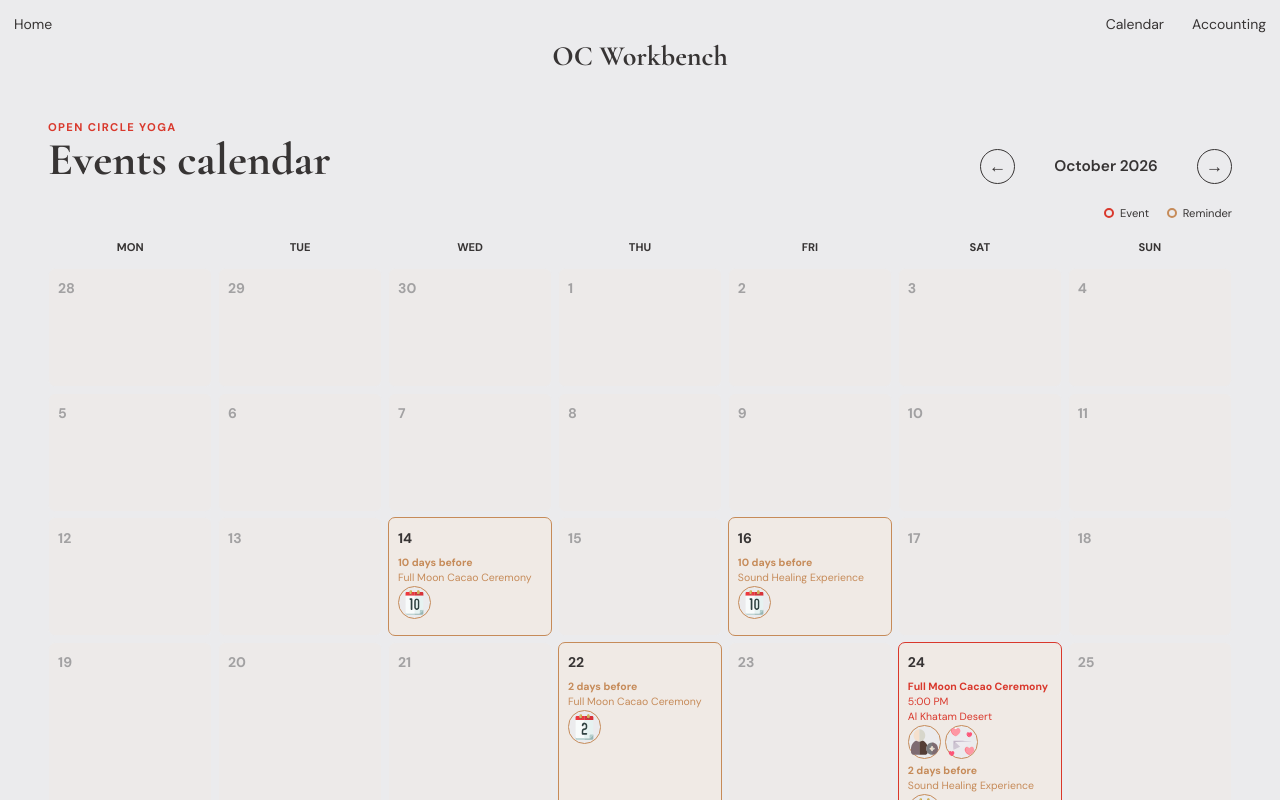
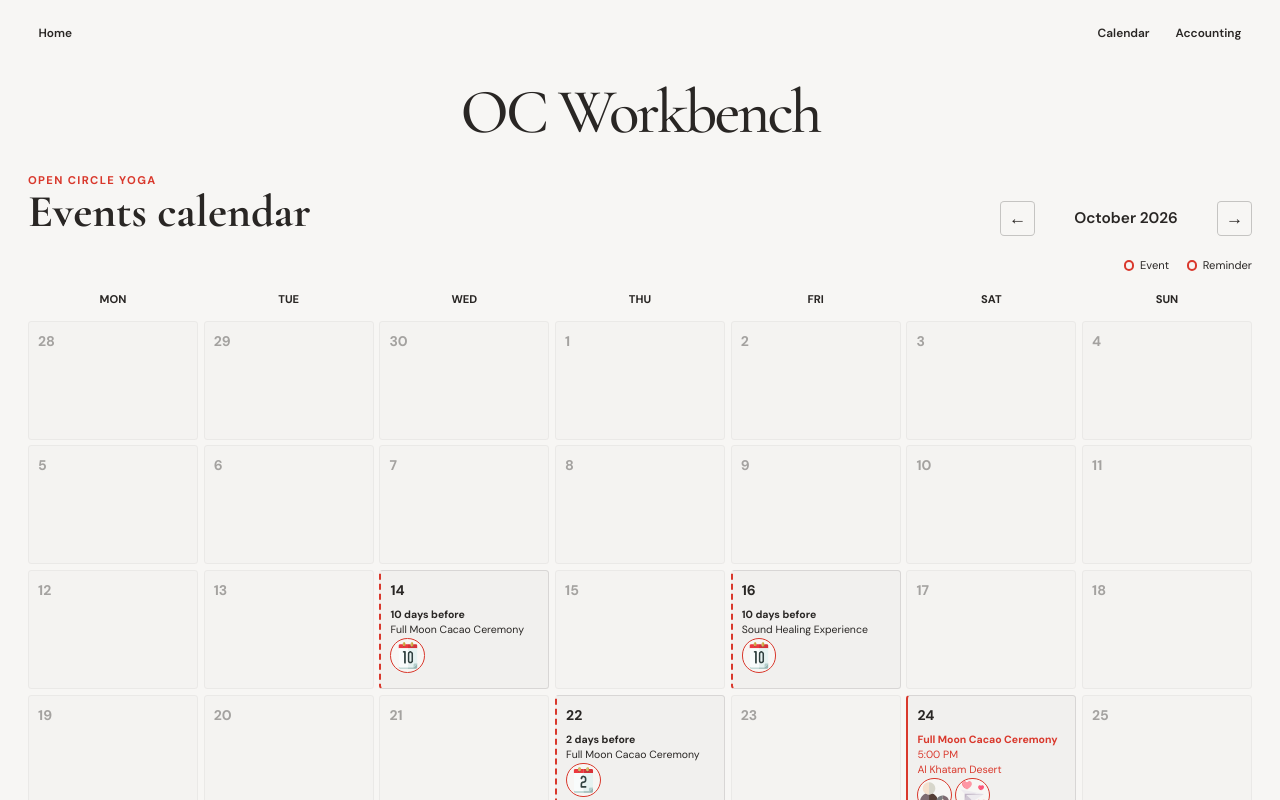
Before and after one commit to jcnccsr/oc, a Next.js app: page / in a window 1280 px wide. Shown: the top 800 px of the page. Built offline with nearby package versions, Linux system fonts and the light colour scheme.

Commit message:
Retheme the codebase

```diff
--- a/src/app/accounting/accounting.module.css
+++ b/src/app/accounting/accounting.module.css
@@ -1,7 +1,8 @@
 .main {
   width: 100%;
-  max-width: 1240px;
-  padding: 2rem;
+  max-width: 1280px;
+  margin: 0 auto;
+  padding: 0 2rem 2rem;
 }
 
 .accounting {
@@ -38,9 +39,9 @@
   gap: 1rem;
   min-height: 6rem;
   padding: 1rem;
-  border: 1px solid var(--hue-beige);
-  border-radius: 0.5rem;
-  background: color-mix(in srgb, var(--hue-beige) 35%, var(--background));
+  border: 1px solid color-mix(in srgb, var(--foreground) 15%, transparent);
+  border-radius: 0.25rem;
+  background: color-mix(in srgb, var(--foreground) 3%, var(--background));
 }
 
 .icon {
@@ -49,9 +50,10 @@
   width: 3rem;
   height: 3rem;
   place-items: center;
-  border: 1px solid var(--hue-sauge);
+  border: 1px solid var(--hue-rouge);
   border-radius: 50%;
   background: var(--background);
+  color: var(--hue-rouge);
   font-size: 1.4rem;
 }
 
@@ -67,9 +69,13 @@
 }
 
 .company a {
-  color: var(--hue-sauge);
+  color: var(--hue-rouge);
   text-decoration: underline;
   text-underline-offset: 0.15em;
+}
+
+.company a:hover {
+  color: var(--hue-sauge);
 }
 
 .placeholder {
--- a/src/app/globals.css
+++ b/src/app/globals.css
@@ -1,17 +1,16 @@
 @import "../styles/reset.css";
 
 :root {
-  --hue-noire: #373434;
   --hue-rouge: #d9382c;
-  --hue-beige: #f5e9dd;
-  --hue-blanc: #ebebed;
   --hue-sauge: #c68b59;
 
-  --background: var(--hue-blanc);
-  --foreground: var(--hue-noire);
+  --background: #f7f6f4;
+  --foreground: #292624;
 
   font-size: 12px;
+  color-scheme: light;
 }
+
 @media (width > 360px) {
   :root {
     font-size: 14px;
@@ -20,8 +19,9 @@
 
 @media (prefers-color-scheme: dark) {
   :root {
-    --background: var(--hue-noire);
-    --foreground: var(--hue-blanc);
+    --background: #242220;
+    --foreground: #f2efec;
+    color-scheme: dark;
   }
 }
 
@@ -40,7 +40,7 @@ body {
   min-height: 100%;
   display: flex;
   flex-direction: column;
-  align-items: center;
+  align-items: stretch;
   color: var(--foreground);
   background: var(--background);
   font-family: var(--font-dm-sans), sans-serif;
@@ -68,13 +68,9 @@ h6 {
 a {
   color: inherit;
   text-decoration: none;
-}
-a:hover {
-  color: var(--hue-rouge);
+  transition: color 160ms ease;
 }
 
-@media (prefers-color-scheme: dark) {
-  html {
-    color-scheme: dark;
-  }
+a:hover {
+  color: var(--hue-sauge);
 }
--- a/src/app/page.module.css
+++ b/src/app/page.module.css
@@ -1,21 +1,10 @@
 .page {
-  --background: #fafafa;
-  --foreground: #fff;
-
-  --text-primary: #000;
-  --text-secondary: #666;
-
-  --button-primary-hover: #383838;
-  --button-secondary-hover: #f2f2f2;
-  --button-secondary-border: #ebebeb;
-
   display: flex;
   flex: 1;
   flex-direction: column;
   align-items: center;
   justify-content: center;
-  font-family: var(--font-geist-sans);
-  background-color: var(--background);
+  background: var(--background);
 }
 
 .main {
@@ -26,7 +15,7 @@
   flex-direction: column;
   align-items: flex-start;
   justify-content: space-between;
-  background-color: var(--foreground);
+  background: var(--background);
   padding: 120px 60px;
 }
 
@@ -45,7 +34,7 @@
   line-height: 48px;
   letter-spacing: -2.4px;
   text-wrap: balance;
-  color: var(--text-primary);
+  color: var(--foreground);
 }
 
 .intro p {
@@ -53,12 +42,12 @@
   font-size: 18px;
   line-height: 32px;
   text-wrap: balance;
-  color: var(--text-secondary);
+  color: color-mix(in srgb, var(--foreground) 72%, var(--background));
 }
 
 .intro a {
   font-weight: 500;
-  color: var(--text-primary);
+  color: var(--foreground);
 }
 
 .ctas {
@@ -85,25 +74,25 @@
 }
 
 a.primary {
-  background: var(--text-primary);
+  background: var(--hue-rouge);
   color: var(--background);
   gap: 8px;
 }
 
 a.secondary {
-  border-color: var(--button-secondary-border);
+  border-color: color-mix(in srgb, var(--foreground) 24%, transparent);
 }
 
 /* Enable hover only on non-touch devices */
 @media (hover: hover) and (pointer: fine) {
   a.primary:hover {
-    background: var(--button-primary-hover);
-    border-color: transparent;
+    background: var(--hue-sauge);
   }
 
   a.secondary:hover {
-    background: var(--button-secondary-hover);
-    border-color: transparent;
+    color: var(--foreground);
+    border-color: var(--hue-sauge);
+    background: var(--hue-sauge);
   }
 }
 
@@ -123,28 +112,9 @@ a.secondary {
   }
 }
 
-@media (prefers-color-scheme: dark) {
-  .logo {
-    filter: invert();
-  }
-
-  .page {
-    --background: #000;
-    --foreground: #000;
-
-    --text-primary: #ededed;
-    --text-secondary: #999;
-
-    --button-primary-hover: #ccc;
-    --button-secondary-hover: #1a1a1a;
-    --button-secondary-border: #1a1a1a;
-  }
-}
-
 .code {
-  font-family: var(--font-geist-mono);
   font-size: 0.9em;
-  background: color-mix(in srgb, currentColor 8%, transparent);
+  background: color-mix(in srgb, var(--foreground) 8%, var(--background));
   padding: 0.1em 0.4em;
   border-radius: 6px;
 }
--- a/src/components/Calendar/Calendar.module.css
+++ b/src/components/Calendar/Calendar.module.css
@@ -1,7 +1,8 @@
 .main {
   width: 100%;
-  max-width: 1240px;
-  padding: 2rem;
+  max-width: 1280px;
+  margin: 0 auto;
+  padding: 0 2rem 2rem;
 }
 
 .calendar {
@@ -46,16 +47,23 @@
 .monthControls button {
   width: 2.5rem;
   height: 2.5rem;
-  border: 1px solid var(--hue-noire);
-  border-radius: 50%;
+  border: 1px solid color-mix(in srgb, var(--foreground) 24%, transparent);
+  border-radius: 0.3rem;
   color: var(--foreground);
   background: var(--background);
   font-size: 1.25rem;
+  transition: color 160ms ease, background-color 160ms ease, border-color 160ms ease;
 }
 
 .monthControls button:hover {
-  color: var(--hue-blanc);
-  background: var(--hue-noire);
+  color: var(--foreground);
+  border-color: var(--hue-sauge);
+  background: var(--hue-sauge);
+}
+
+.monthControls button:focus-visible {
+  outline: 2px solid var(--hue-rouge);
+  outline-offset: 2px;
 }
 
 .legend {
@@ -84,7 +92,8 @@
 }
 
 .reminderLegend {
-  border-color: var(--hue-sauge) !important;
+  border-style: dashed;
+  border-color: var(--hue-rouge) !important;
 }
 
 .calendarGrid {
@@ -105,9 +114,9 @@
   min-width: 0;
   min-height: 8.5rem;
   padding: 0.65rem;
-  border: 1px solid var(--background);
-  border-radius: 0.5rem;
-  background: color-mix(in srgb, var(--hue-beige) 48%, var(--background));
+  border: 1px solid color-mix(in srgb, var(--foreground) 12%, transparent);
+  border-radius: 0.25rem;
+  background: color-mix(in srgb, var(--foreground) 3%, var(--background));
 }
 
 .outsideMonth {
@@ -120,11 +129,11 @@
 }
 
 .eventDay {
-  border-color: var(--hue-rouge);
+  border-left: 2px solid var(--hue-rouge);
 }
 
 .reminderDay {
-  border-color: var(--hue-sauge);
+  border-left: 2px dashed var(--hue-rouge);
 }
 
 .dayHeading {
@@ -160,7 +169,7 @@
 }
 
 .eventItemReminder {
-  color: var(--hue-sauge);
+  color: var(--foreground);
 }
 
 .eventName {
--- a/src/components/EventMessageComposer/EventMessageComposer.module.css
+++ b/src/components/EventMessageComposer/EventMessageComposer.module.css
@@ -11,9 +11,10 @@
   aspect-ratio: 1;
   place-items: center;
   padding: 0.15rem;
-  border: 1px solid var(--hue-sauge);
+  border: 1px solid var(--hue-rouge);
   border-radius: 50%;
   background: var(--background);
+  transition: background-color 160ms ease, border-color 160ms ease;
 }
 
 .messageButton img {
@@ -22,9 +23,13 @@
   object-fit: contain;
 }
 
-.messageButton:hover,
+.messageButton:hover {
+  border-color: var(--hue-sauge);
+  background: var(--hue-sauge);
+}
+
 .messageButton:focus-visible {
-  outline: 2px solid var(--hue-sauge);
+  outline: 2px solid var(--hue-rouge);
   outline-offset: 2px;
 }
 
@@ -37,14 +42,15 @@
   padding: 0;
   overflow: auto;
   transform: translate(-50%, -50%);
-  border: 1px solid var(--hue-beige);
-  border-radius: 0.75rem;
+  border: 1px solid color-mix(in srgb, var(--foreground) 20%, transparent);
+  border-radius: 0.35rem;
   color: var(--foreground);
   background: var(--background);
+  box-shadow: 0 1.5rem 5rem color-mix(in srgb, var(--foreground) 20%, transparent);
 }
 
 .dialog::backdrop {
-  background: color-mix(in srgb, var(--hue-noire) 55%, transparent);
+  background: color-mix(in srgb, var(--foreground) 55%, transparent);
 }
 
 .composer {
@@ -76,10 +82,20 @@
 .closeButton {
   width: 2.25rem;
   height: 2.25rem;
-  border: 1px solid var(--hue-beige);
-  border-radius: 50%;
+  border: 1px solid color-mix(in srgb, var(--foreground) 20%, transparent);
+  border-radius: 0.25rem;
   background: var(--background);
   font-size: 1.5rem;
+}
+
+.closeButton:hover {
+  border-color: var(--hue-sauge);
+  background: var(--hue-sauge);
+}
+
+.closeButton:focus-visible {
+  outline: 2px solid var(--hue-rouge);
+  outline-offset: 2px;
 }
 
 .typeButtons {
@@ -90,15 +106,28 @@
 
 .typeButtons button {
   padding: 0.4rem 0.65rem;
-  border: 1px solid var(--hue-beige);
+  border: 1px solid var(--hue-rouge);
   border-radius: 2rem;
   background: var(--background);
   font-size: 0.8rem;
+  transition: color 160ms ease, background-color 160ms ease, border-color 160ms ease;
+}
+
+.typeButtons button:hover {
+  border-color: var(--hue-sauge);
+  background: var(--hue-sauge);
 }
 
 .typeButtons .selectedType {
+  color: var(--background);
+  border-color: var(--hue-rouge);
+  background: var(--hue-rouge);
+}
+
+.typeButtons .selectedType:hover {
+  color: var(--foreground);
   border-color: var(--hue-sauge);
-  background: color-mix(in srgb, var(--hue-beige) 60%, var(--background));
+  background: var(--hue-sauge);
 }
 
 .form {
@@ -128,8 +157,8 @@
 .preview {
   width: 100%;
   padding: 0.6rem;
-  border: 1px solid var(--hue-beige);
-  border-radius: 0.35rem;
+  border: 1px solid color-mix(in srgb, var(--foreground) 22%, transparent);
+  border-radius: 0.2rem;
   color: var(--foreground);
   background: var(--background);
   font-family: var(--font-dm-sans), sans-serif;
@@ -137,10 +166,19 @@
   font-weight: 400;
 }
 
+.form input:focus-visible,
+.form textarea:focus-visible,
+.form select:focus-visible,
+.preview:focus-visible {
+  border-color: var(--hue-rouge);
+  outline: 2px solid var(--hue-rouge);
+  outline-offset: 1px;
+}
+
 .validationMessage {
   padding: 0.6rem;
-  border: 1px solid var(--hue-beige);
-  border-radius: 0.35rem;
+  border: 1px solid color-mix(in srgb, var(--foreground) 22%, transparent);
+  border-radius: 0.2rem;
   color: var(--hue-rouge);
   font-size: 0.8rem;
   font-weight: 400;
@@ -167,11 +205,23 @@
 
 .copyButton {
   padding: 0.6rem 1rem;
-  border: 1px solid var(--hue-sauge);
-  border-radius: 2rem;
+  border: 1px solid var(--hue-rouge);
+  border-radius: 0.25rem;
   color: var(--background);
+  background: var(--hue-rouge);
+  font-weight: 700;
+  transition: color 160ms ease, background-color 160ms ease, border-color 160ms ease;
+}
+
+.copyButton:hover:not(:disabled) {
+  color: var(--foreground);
+  border-color: var(--hue-sauge);
   background: var(--hue-sauge);
-  font-weight: 700;
+}
+
+.copyButton:focus-visible {
+  outline: 2px solid var(--hue-rouge);
+  outline-offset: 2px;
 }
 
 .copyButton:disabled {
--- a/src/components/Footer/Footer.module.css
+++ b/src/components/Footer/Footer.module.css
@@ -1,8 +1,20 @@
 .footer {
-  margin: 1rem auto;
-  font-size: small;
+  width: 100%;
+  max-width: 1280px;
+  margin: 0 auto;
+  padding: 1rem 2rem 1.5rem;
+  border-top: 1px solid color-mix(in srgb, var(--foreground) 16%, transparent);
+  font-size: 0.8rem;
+  opacity: 0.75;
 }
+
 .footer p span {
   display: inline-block;
   transform: scaleX(-1);
 }
+
+@media (max-width: 480px) {
+  .footer {
+    padding: 1rem;
+  }
+}
--- a/src/components/Header/Header.module.css
+++ b/src/components/Header/Header.module.css
@@ -1,8 +1,20 @@
 .header {
   width: 100%;
-  margin: 1rem 0;
+  max-width: 1280px;
+  margin: 0 auto;
+  padding: 1.25rem 2rem 2rem;
 }
 
 .header h1 {
   text-align: center;
+  font-size: clamp(2.6rem, 6vw, 4.5rem);
+  font-weight: 500;
+  line-height: 1;
+  letter-spacing: -0.045em;
 }
+
+@media (max-width: 480px) {
+  .header {
+    padding: 1rem 1rem 1.5rem;
+  }
+}
--- a/src/components/Menu/Menu.module.css
+++ b/src/components/Menu/Menu.module.css
@@ -1,13 +1,44 @@
 .menu {
   width: 100%;
+  margin-bottom: 2rem;
 }
+
 .menu ul {
   display: flex;
-  align-items: space-between;
+  align-items: center;
+  gap: 0.35rem;
 }
+
 .menu ul li {
-  margin: 0 1rem;
+  flex: 0 0 auto;
 }
+
 .menu ul li:first-child {
   flex: 1;
 }
+
+.menu a {
+  display: inline-flex;
+  min-height: 2.5rem;
+  align-items: center;
+  padding: 0.5rem 0.75rem;
+  border-bottom: 2px solid transparent;
+  font-size: 0.85rem;
+  font-weight: 600;
+  transition: color 160ms ease, border-color 160ms ease;
+}
+
+.menu a:hover {
+  color: var(--hue-sauge);
+  border-bottom-color: var(--hue-sauge);
+}
+
+@media (max-width: 480px) {
+  .menu {
+    margin-bottom: 1.5rem;
+  }
+
+  .menu a {
+    padding: 0.5rem;
+  }
+}
```
Also changed, not shown: src/app/manifest.json.
